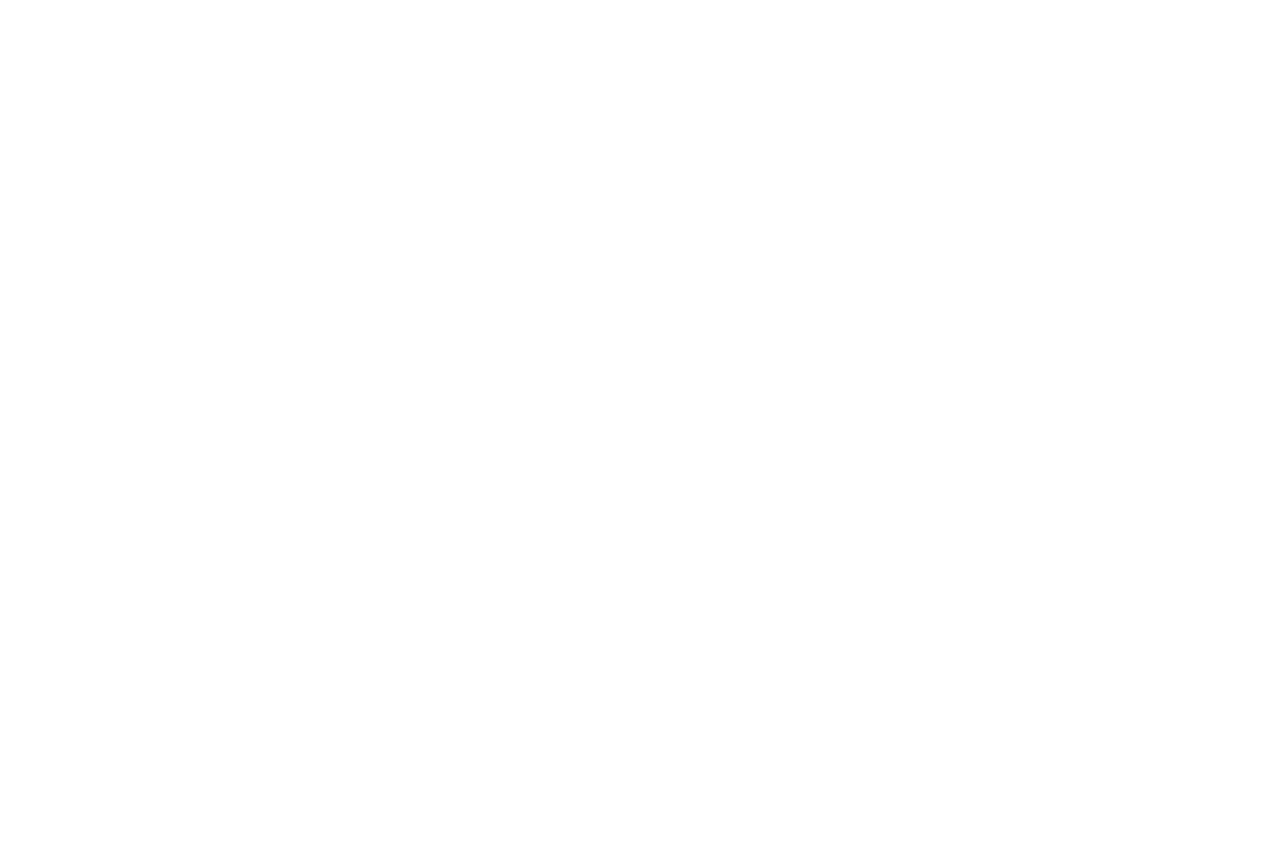
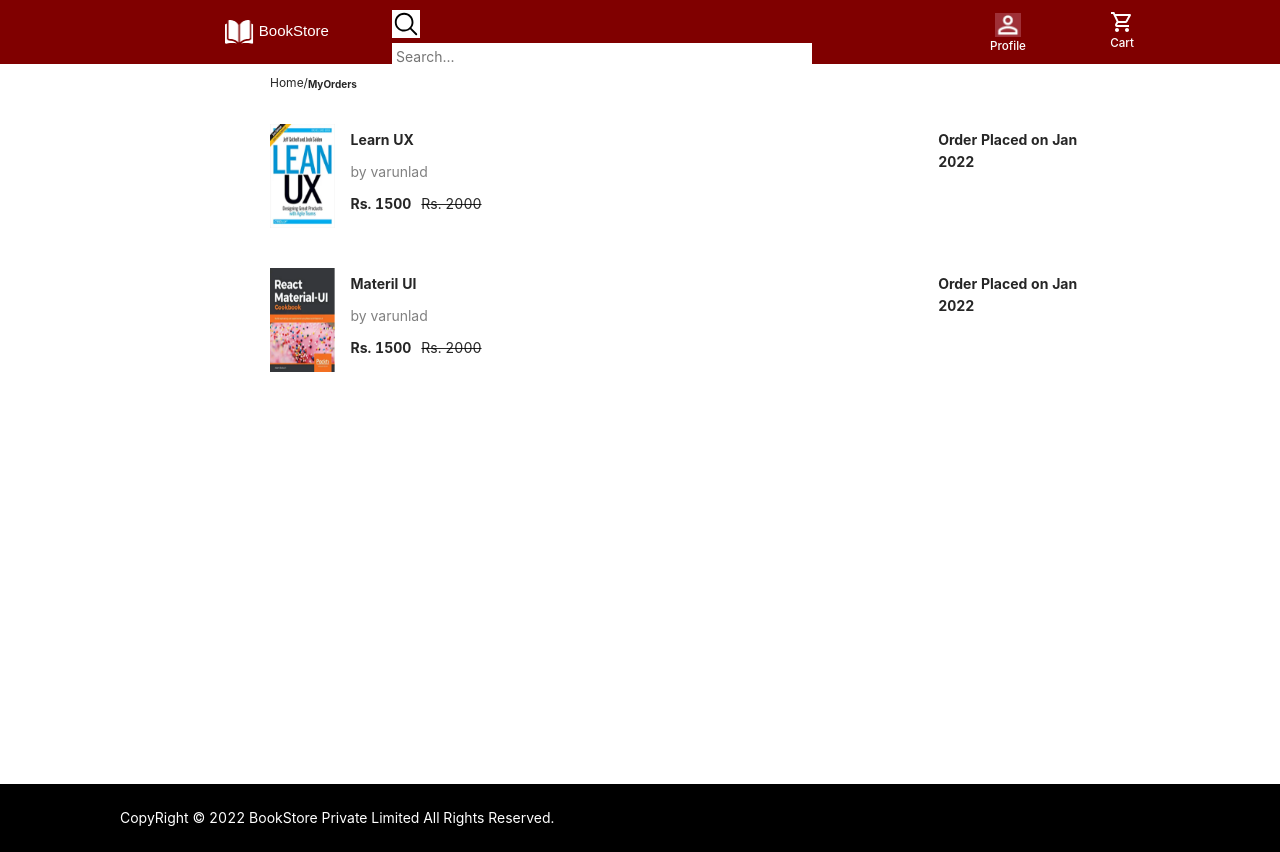
Before and after one commit to varunlad/BookStoreReact, a React (Create React App) app: page /myorders in a window 1280 px wide. Before the commit the page ends 800 px from the top, so only its background shows below. Built offline with nearby package versions, Linux system fonts and the light colour scheme.

Commit message:
[Varun] Refactor:  Book Component is Refactored amd Please login component is created

```diff
--- a/src/App.js
+++ b/src/App.js
@@ -7,6 +7,8 @@ import Dashboard from './pages/Dashboard/Dashboard';
 import RouterDom from './pages/Router/Router';
 import Home from './component/Home/Home';
 import Wishlist from './component/Wishlist/Wishlist';
+import Orders from './component/Orders/Orders';
+import PleaseLogin from './component/PleaseLogin/PleaseLogin';
 
 function App() {
   return (
@@ -16,6 +18,8 @@ function App() {
       {/* <Forgotpassword /> */}
       {/* <Dashboard /> */}
       <RouterDom />
+      {/* <PleaseLogin /> */}
+      {/* <Orders /> */}
       {/* <Wishlist /> */}
       {/* <Home /> */}
     </div>
--- /dev/null
+++ b/src/component/Orders/Orders.css
@@ -0,0 +1,15 @@
+.BookHeaderOrders{
+    display: flex;
+    align-items: center;
+    height: 5vh;
+    width: 70%;
+    position: relative;
+    left: 270px;
+}
+.OrderDate{
+    height: 5vh;
+    width: 20%;
+    margin-bottom: 50px;
+    position: relative;
+    left: 370px;
+}
--- /dev/null
+++ b/src/component/Orders/Orders.jsx
@@ -0,0 +1,66 @@
+import React from 'react'
+import './Orders.css'
+import Header from '../Header/Header'
+import Footer from '../Footer/Footer'
+import img from '../../asserts/learnux.png'
+import img1 from '../../asserts/material.png'
+
+function Orders() {
+    return (
+        <div className="MainHeader">
+        <Header />
+        <div  className="BookContent">
+        <div className="BookHeaderOrders">
+            <div className="WishList1">Home/</div>
+            <div className="Wishlist2"><b id="Wishlist2">MyOrders</b></div>
+            </div>
+            <div className="Wishlist">
+                <div className="WishlistSection2">
+                    <div className="wishlistpart1">
+                    <img src={img} class="wish" />
+                    </div>
+                    <div className="wishlistpart2">
+                    <div>
+                  <b> Learn UX</b>
+                </div>
+                <div className="fainttext">
+                    by varunlad
+                </div>
+                <div className="div2d">
+                   <b> Rs. 1500</b>
+                   <p id="div2da">Rs. 2000</p>
+                </div>
+                    </div>
+                    <div className="OrderDate">
+                        <b>Order Placed on Jan 2022</b>
+                    </div>
+                </div>
+                <div className="WishlistSection2">
+                    <div className="wishlistpart1">
+                    <img src={img1} class="wish" />
+                    </div>
+                    <div className="wishlistpart2">
+                    <div>
+                  <b> Materil UI</b>
+                </div>
+                <div className="fainttext">
+                    by varunlad
+                </div>
+                <div className="div2d">
+                   <b> Rs. 1500</b>
+                   <p id="div2da">Rs. 2000</p>
+                </div>
+                    </div>
+                    <div className="OrderDate">
+                        <b>Order Placed on Jan 2022</b>
+                    </div>
+                </div>
+            </div>
+
+        </div>
+        <Footer />
+    </div>
+    )
+}
+
+export default Orders
--- /dev/null
+++ b/src/component/PleaseLogin/PleaseLogin.css
@@ -0,0 +1,24 @@
+.pleaseloginouter{
+    height: 90vh;
+    width: 100%;
+    display: flex;
+    align-items: center;
+    justify-content: center;
+}
+.plaeasrloginInner{
+    height: 50vh;
+    width: 30%;
+    display: flex;
+    flex-direction: column;
+    align-items: center;
+    justify-content: center;
+}
+.bigtext{
+    font:normal 20px "Product Sans";
+    font-family: Arial,sans-serif;
+}
+.pleaseloginimg{
+    width: 180px;
+    padding: 10px;
+    margin-right: 25px;
+}
--- /dev/null
+++ b/src/component/PleaseLogin/PleaseLogin.jsx
@@ -0,0 +1,25 @@
+import React from 'react'
+import Header from '../Header/Header'
+import './PleaseLogin.css'
+import img from '../../asserts/pleaselogin.jpeg'
+import { Button } from 'antd';
+import { useHistory } from "react-router-dom";
+
+function PleaseLogin() {
+    let history=useHistory();
+    return (
+        <div className="MainHeader">
+        <Header />
+        <div className="pleaseloginouter">
+       <div className="plaeasrloginInner">
+           <div className="bigtext"><b>PLEASE LOG IN</b></div>
+           <div>Login to view items in your wishlist </div>
+           <div className="pleaseloginimg"> <img src={img} class="wish" /></div>
+           <Button className="pop3" style={{width:120,borderBlockColor:'maroon',color:'maroon',outlineColor:'maroon'}} onClick={()=>(history.push('/'))} >Login/Signup</Button>
+       </div>
+        </div>
+    </div>
+    )
+}
+
+export default PleaseLogin
--- a/src/pages/Router/Router.js
+++ b/src/pages/Router/Router.js
@@ -9,6 +9,8 @@ import {
   import Dashboard from '../Dashboard/Dashboard';
 import Home from '../../component/Home/Home';
 import Wishlist from '../../component/Wishlist/Wishlist';
+import PleaseLogin from '../../component/PleaseLogin/PleaseLogin';
+import Orders from '../../component/Orders/Orders';
 
 
 function RouterDom() {
@@ -19,6 +21,8 @@ function RouterDom() {
                   <Route path = "/forgotpassword" component = {Forgotpassword}/>
                   <Route path = "/Home" component = {Home}/>
                   <Route path = "/Wishlist" component = {Wishlist}/>
+                  <Route path = "/pleaselogin" component = {PleaseLogin}/>
+                  <Route path = "/myorders" component = {Orders}/>
              </Switch>
         </Router>
     )
```
Also changed, not shown: src/asserts/orderplaced.jpeg (added), src/asserts/pleaselogin.jpeg (added).
